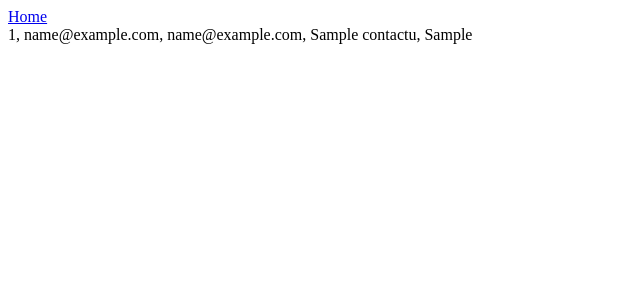
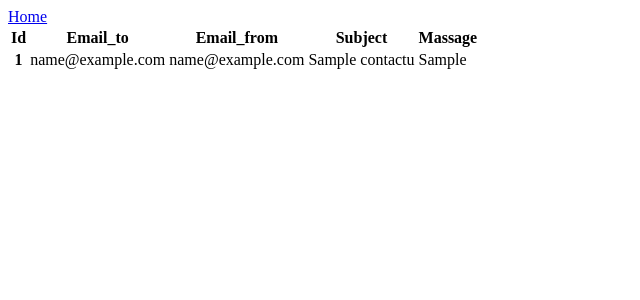
Before and after one commit to Kur1lo/currency_01, a Django app: page /contact_base/ in a window 1280 px wide. Shown: the top 300 px of the page, without its empty margins (0-640 px from the left). Run offline with Django 4.2, Linux system fonts and the light colour scheme; tables that the repository leaves empty hold one stand-in row (values such as "Sample post").

Commit message:
finally comm

```diff
--- a/app/currency/templates/contact_base.html
+++ b/app/currency/templates/contact_base.html
@@ -1,7 +1,23 @@
 {% extends 'base.html' %}
 
 {% block main_content %}
-    {% for data in base_list %}
-        <div> {{data.id}}, {{data.email_to}}, {{data.email_from}}, {{data.subject}}, {{data.massage}}</div>
-    {% endfor %}
+    <table>
+      <tr>
+        <th>Id</th>
+        <th>Email_to</th>
+        <th>Email_from</th>
+        <th>Subject</th>
+        <th>Massage</th>
+      </tr>
+      {% for data in base_list %}
+          <tr>
+            <th>{{data.id}}</th>
+            <td>{{data.email_to}}</td>
+            <td>{{data.email_from}}</td>
+            <td>{{data.subject}}</td>
+            <td>{{data.massage}}</td>
+          </tr>
+      {% endfor %}
+    </table>
+
 {% endblock main_content %}
--- a/app/currency/templates/index.html
+++ b/app/currency/templates/index.html
@@ -4,6 +4,6 @@
     <div> What do you want check?</div>
 
     <div>
-        <a href="rate/">Rate List</a> or <a href="contact_base/">Contact_base</a>
+        <a href="rate/">Rate List</a> or <a href="contact_base/">Contact Base</a>
     </div>
 {% endblock main_content %}
```
Also changed, not shown: app/currency/templates/rate_list.html (+10 -10 lines).
